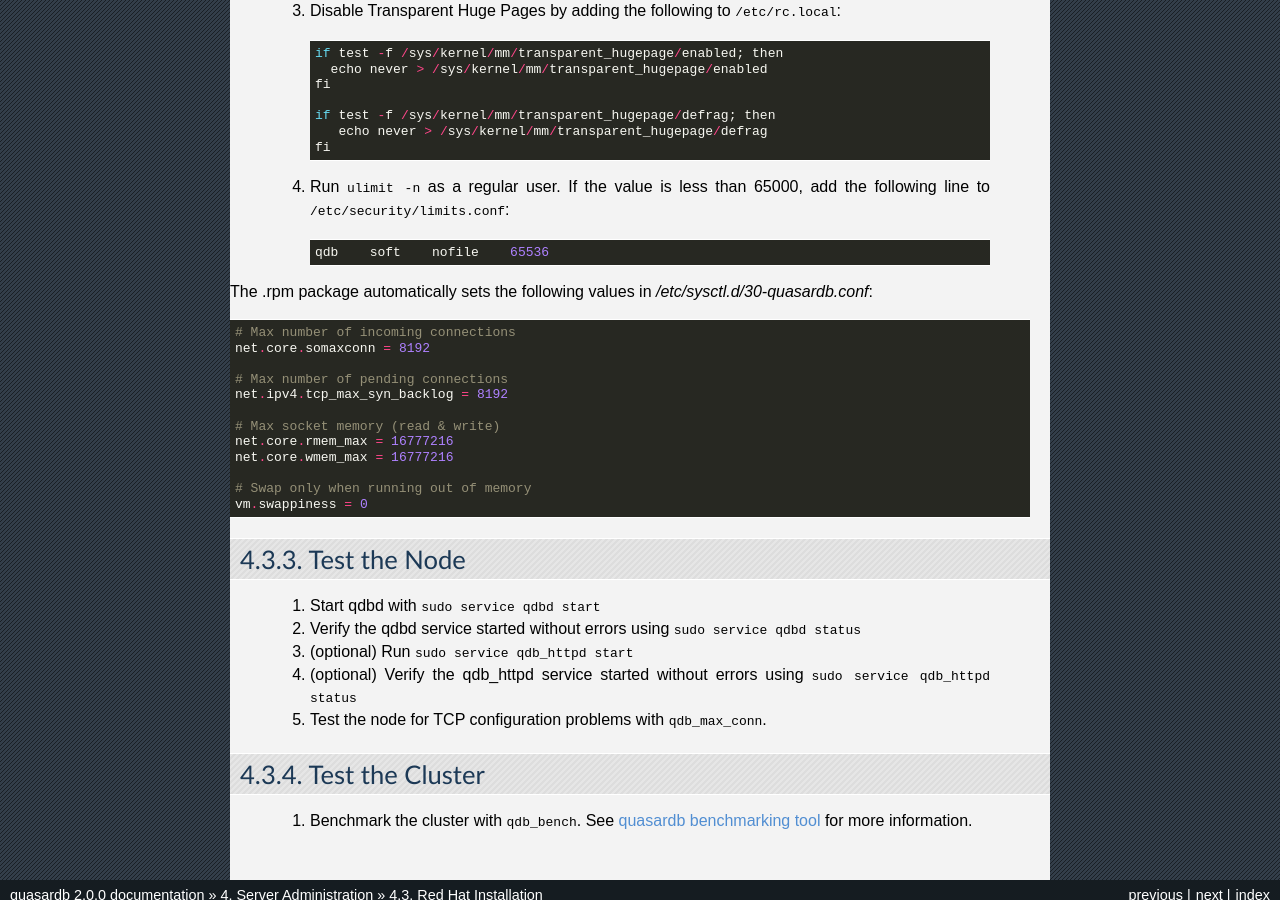
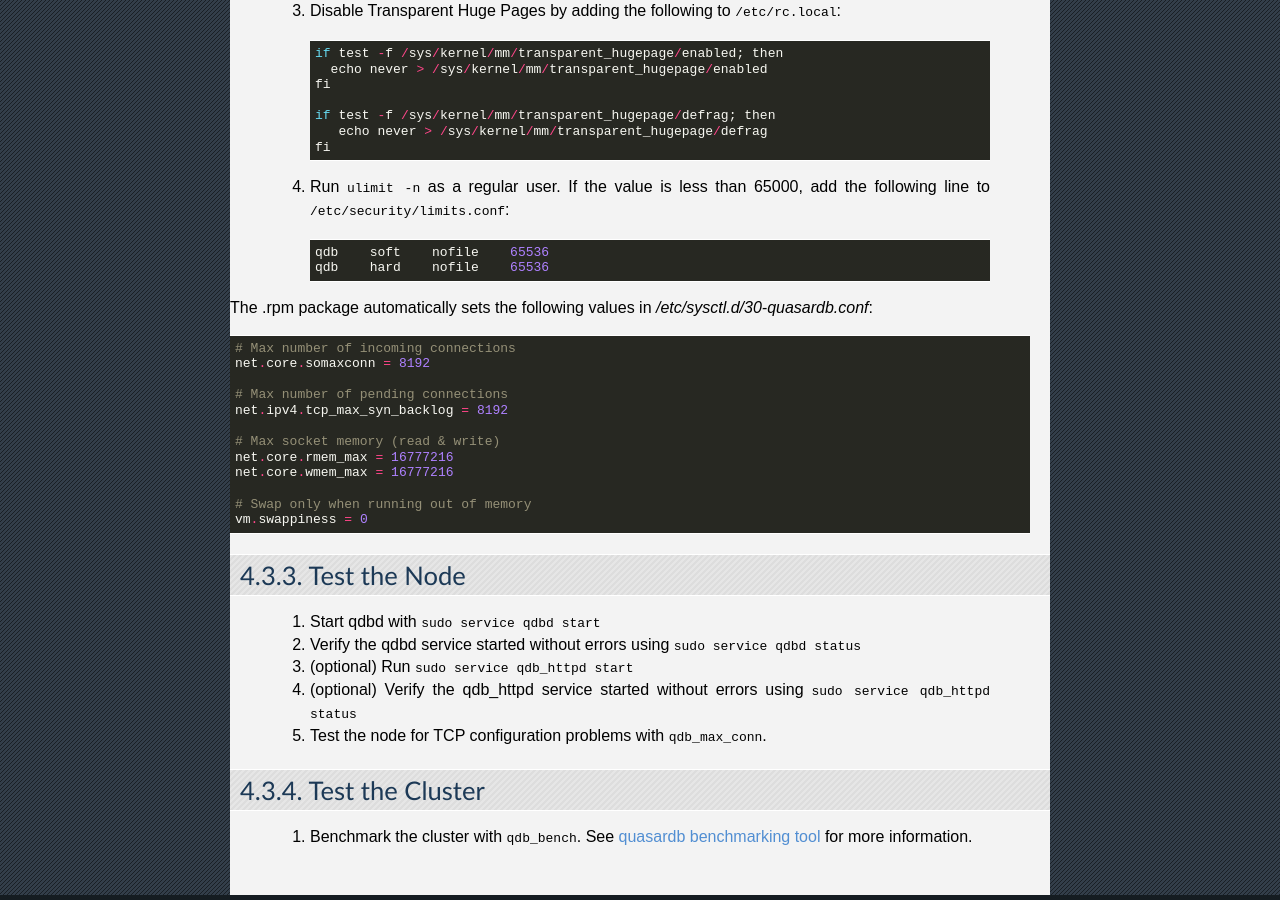
Before and after one commit to iltommi/qdb-documentation, a Sphinx documentation site: the page built from source/administration/installation_rpm.rst, in a window 1280 px wide and 900 px high, scrolled down 752 px. Built offline with Sphinx 7.4.7, drawn with Linux system fonts in a browser that asks for light colours.

Commit message:
Update /etc/security/limits.conf parameters

```diff
--- a/source/administration/installation_deb.rst
+++ b/source/administration/installation_deb.rst
@@ -50,6 +50,7 @@ By default, the quasardb daemon listens on the port 2836 on the local address. T
  #. Run ``ulimit -n`` as a regular user. If the value is less than 65000, add the following line to ``/etc/security/limits.conf``::
 
          qdb    soft    nofile    65536
+         qdb    hard    nofile    65536
 
 
 The .deb package automatically sets the following values in `/etc/sysctl.d/30-quasardb.conf`::
--- a/source/administration/installation_other_linux.rst
+++ b/source/administration/installation_other_linux.rst
@@ -52,6 +52,7 @@ By default, the quasardb daemon listens on the port 2836 on the local address. T
  #. Run ``ulimit -n`` as a regular user. If the value is less than 65000, add the following line to ``/etc/security/limits.conf``::
 
          qdb    soft    nofile    65536
+         qdb    hard    nofile    65536
 
 
 Test the Node
--- a/source/administration/installation_rpm.rst
+++ b/source/administration/installation_rpm.rst
@@ -48,6 +48,7 @@ Configuration
  #. Run ``ulimit -n`` as a regular user. If the value is less than 65000, add the following line to ``/etc/security/limits.conf``::
 
          qdb    soft    nofile    65536
+         qdb    hard    nofile    65536
 
 
 The .rpm package automatically sets the following values in `/etc/sysctl.d/30-quasardb.conf`::
```
